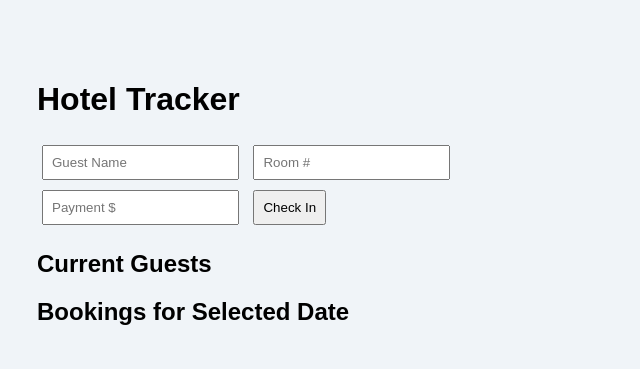
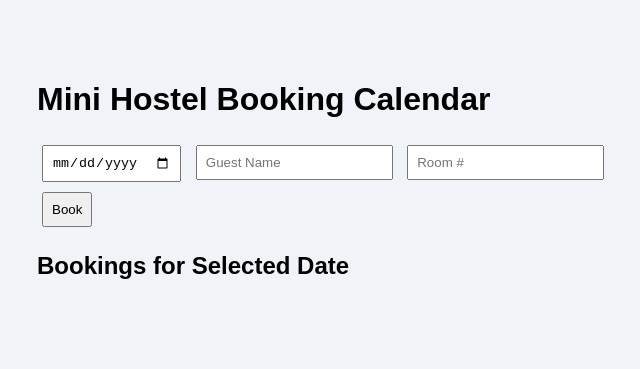
Before and after one commit to aliiaraitova/mini-hostel-tracker, a plain HTML site: page index.html in a window 1280 px wide. Shown: the whole page, without its empty margins (303-943 px from the left). Drawn offline with Linux system fonts and the light colour scheme.

Commit message:
Update index.html

```diff
--- a/index.html
+++ b/index.html
@@ -1,25 +1,22 @@
 <!DOCTYPE html>
 <html>
 <head>
-  <title>Hotel Tracker</title>
+  <title>Hostel Booking Calendar</title>
   <link rel="stylesheet" href="style.css" />
 </head>
 <body>
-  <h1>Hotel Tracker</h1>
+  <h1>Mini Hostel Booking Calendar</h1>
 
-  <form id="guestForm">
+  <form id="bookingForm">
+    <input type="date" id="date" required />
     <input type="text" id="name" placeholder="Guest Name" required />
     <input type="number" id="room" placeholder="Room #" required />
-    <input type="number" id="payment" placeholder="Payment $" required />
-    <button type="submit">Check In</button>
+    <button type="submit">Book</button>
   </form>
 
-  <h2>Current Guests</h2>
-  <ul id="guestList"></ul>
+  <h2>Bookings for Selected Date</h2>
+  <ul id="bookingList"></ul>
 
   <script src="script.js"></script>
 </body>
 </html>
-
-<h2>Bookings for Selected Date</h2>
-<ul id="bookingList"></ul>
```
